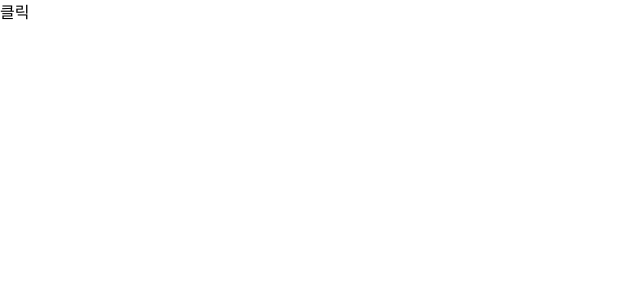
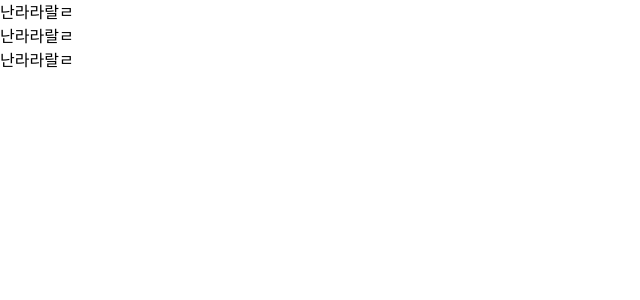
Before and after one commit to holeeeeeee12/Dev-learining, a React (Vite) app in the folder my-react-app/: page / in a window 1280 px wide. Shown: the top 300 px of the page, without its empty margins (0-640 px from the left). Built offline with nearby package versions, Linux system fonts and the light colour scheme.

Commit message:
20250930-3

```diff
--- a/my-react-app/src/App.jsx
+++ b/my-react-app/src/App.jsx
@@ -1,30 +1,9 @@
 import React from "react";
-import Parent from "./componets/Props/Parent";
-import ProfileContainer from "./componets/PropsExample/ProfileContainer";
-
-import OnClick from "./componets/EventHandling/OnClick";
-import OnChange from "./componets/EventHandling/OnChange";
-import OnSubmit from "./componets/EventHandling/Onsubmit";
-import CardContainer from "./componets/PropsFunction/CardContainer";
-
-// 컴포넌트 함수 외부는 import 함수 외 X
-
+import Parent from "./componets/PropsChildren/Parent";
 export default function App() {
   return (
     <div>
-      {/* <Parent></Parent> */}
-      {/* <ProfileContainer></ProfileContainer> */}
-      {/* {Interpolation 컴포넌트 불러오기} */}
-      {/* <Header></Header>
-      <Interpolation> </Interpolation>
-      <MyButton></MyButton>
-      <MyList></MyList>
-      <Header></Header>
-      <Footer></Footer>q */}
-      {/* <OnClick></OnClick> */}
-      {/* <OnChange></OnChange> */}
-      {/* <OnSubmit></OnSubmit> */}
-      <CardContainer></CardContainer>
+      <Parent></Parent>
     </div>
   );
 }
--- /dev/null
+++ b/my-react-app/src/componets/PropsChildren/Child.jsx
@@ -0,0 +1,9 @@
+import React from "react";
+
+const props = {
+  key: "value",
+};
+
+export default function Child({children}) {
+  return <div>{children}</div>;
+}
--- /dev/null
+++ b/my-react-app/src/componets/PropsChildren/Parent.jsx
@@ -0,0 +1,18 @@
+import React from "react";
+import Child from "./Child";
+
+export default function Parent() {
+  return (
+    <div>
+      <Child>
+        <div>난라라랄ㄹ</div>
+      </Child>
+      <Child>
+        <div>난라라랄ㄹ</div>
+      </Child>
+      <Child>
+        <div>난라라랄ㄹ</div>
+      </Child>
+    </div>
+  );
+}
```
